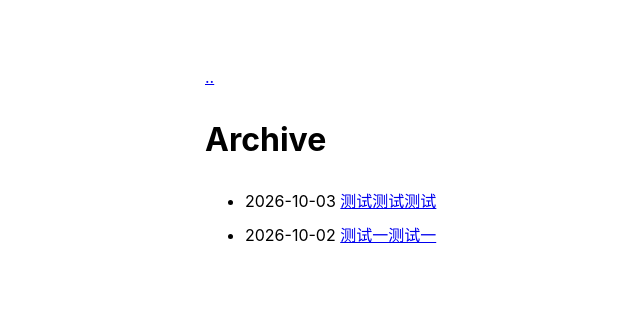
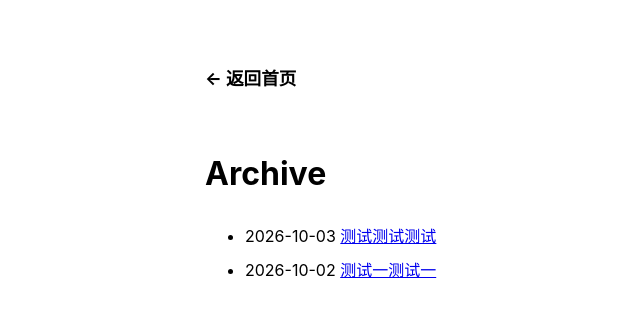
Before and after one commit to Chen-9505/chen-9505.github.io, a Jekyll site: the page built from archive.md, in a window 1280 px wide. Shown: the top 317 px of the page, without its empty margins (115-755 px from the left). Built offline with Jekyll 4.4.1, drawn with Linux system fonts in a browser that asks for light colours.

Commit message:
style: make back link more prominent

```diff
--- a/_config.yml
+++ b/_config.yml
@@ -16,7 +16,7 @@ favicon: "logo.png" # name+extension of favicon (which must be put on the root f
 
 theme_config:
   appearance: "auto" # can be "light", "dark" or "auto"
-  back_home_text: ".." # customize text for homepage link in post layout
+  back_home_text: "← 返回首页" # customize text for homepage link in post layout
   date_format: "%Y-%m-%d" # customize how date is formatted
   show_description: false # show blog description in home page
   lowercase_titles: true # show titles in lowercase in lists
--- a/_includes/back_link.html
+++ b/_includes/back_link.html
@@ -1 +1 @@
-<a href="{{ "/" | relative_url }}">{{ site.theme_config.back_home_text }}</a>
+<a class="back-link" href="{{ "/" | relative_url }}">{{ site.theme_config.back_home_text }}</a>
--- a/_sass/no-style-please.scss
+++ b/_sass/no-style-please.scss
@@ -35,6 +35,17 @@ body {
   margin: 0;
   min-height: 100%;
   overflow-wrap: break-word;
+}
+
+.back-link {
+  display: inline-block;
+  margin-bottom: 2rem;
+  font-size: 1.1rem;
+  font-weight: bold;
+  color: black;
+  text-decoration: none;
+
+  &:hover { text-decoration: underline; }
 }
 
 .post-meta { text-align: right; }
```
